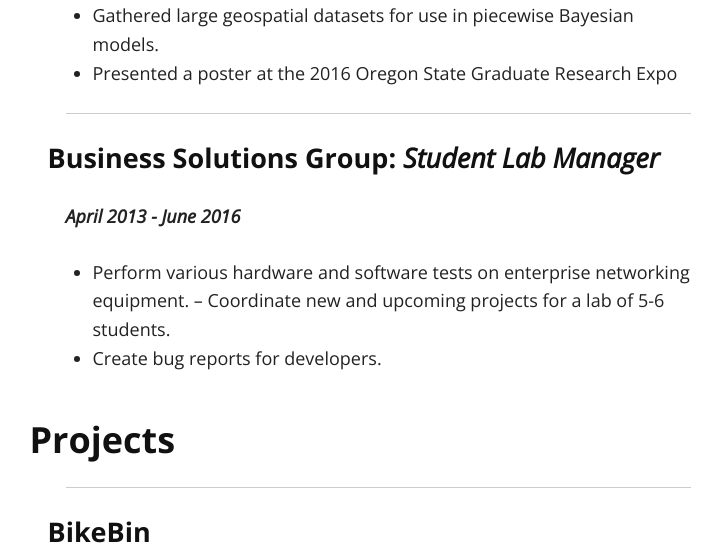
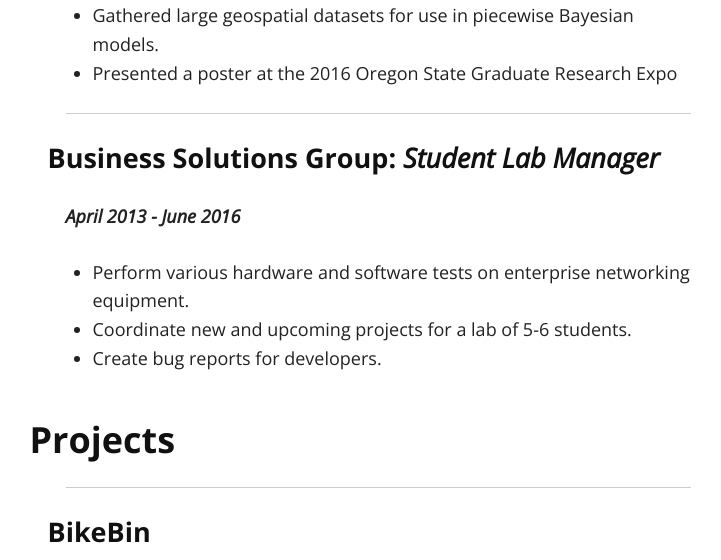
Before and after one commit to benrbrook/personal-page, a Jekyll site: the page built from index.md, in a window 1280 px wide and 900 px high, scrolled down 1449 px, cut to the strip 0-560 px from the top of the window. Shown: the whole strip, without its empty margins (262-983 px from the left). Built offline with Jekyll 4.4.1, drawn with Linux system fonts in a browser that asks for light colours.

Commit message:
Fix typo

```diff
--- a/index.md
+++ b/index.md
@@ -41,7 +41,8 @@ solutions to increase speed.
 
 **_April 2013 - June 2016_**
 
-* Perform various hardware and software tests on enterprise networking equipment. – Coordinate new and upcoming projects for a lab of 5-6 students.
+* Perform various hardware and software tests on enterprise networking equipment.
+* Coordinate new and upcoming projects for a lab of 5-6 students.
 * Create bug reports for developers.
 
 
```
